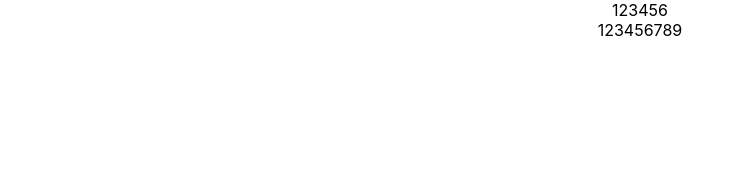
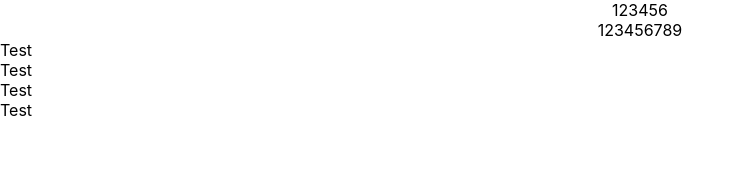
Before and after one commit to Arenelin/Test2, a React (Create React App) app: page / in a window 1280 px wide. Shown: the top 170 px of the page, without its empty margins (0-745 px from the left). Built offline with nearby package versions, Linux system fonts and the light colour scheme.

Commit message:
feat: add new feature

```diff
--- a/src/index.tsx
+++ b/src/index.tsx
@@ -10,6 +10,10 @@ const root = ReactDOM.createRoot(
 root.render(
   <React.StrictMode>
     <App />
+      <div>Test</div>
+      <div>Test</div>
+      <div>Test</div>
+      <div>Test</div>
   </React.StrictMode>
 );
 
```
